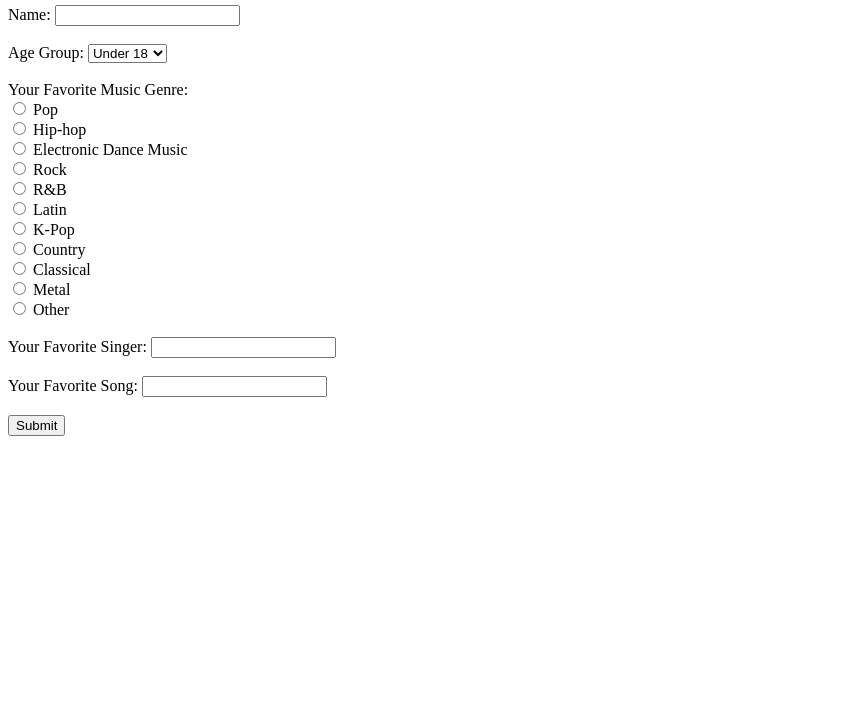
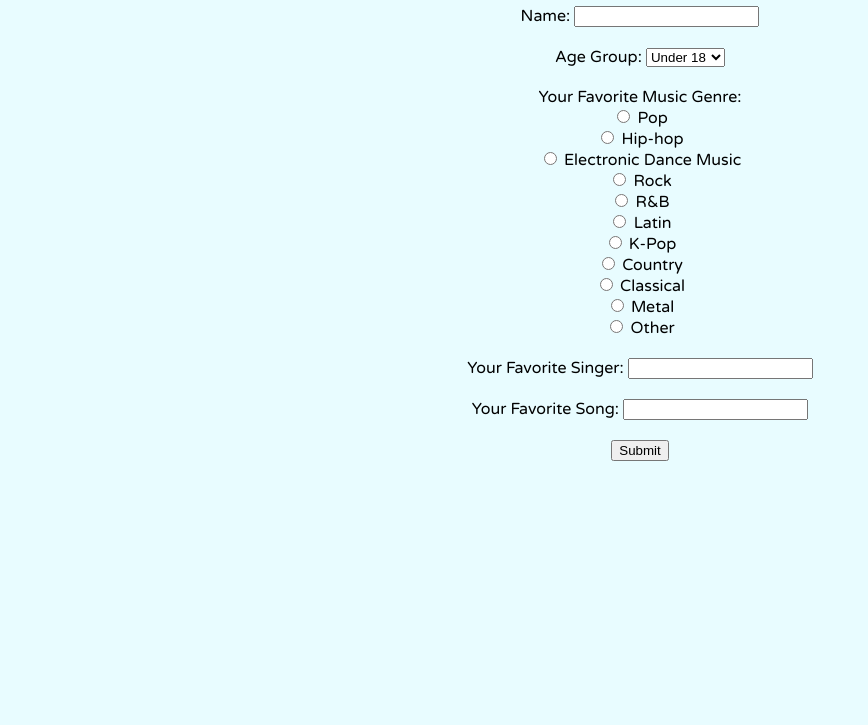
Before and after one commit to tinatsaitp/2022-Spring, a plain HTML site: page week9/music_survey.html in a window 1280 px wide. Shown: the part 75-800 px from the top of the page, without its empty margins (0-868 px from the left). Drawn offline with Linux system fonts and the light colour scheme.

Commit message:
update HW#9

```diff
--- /dev/null
+++ b/week9/music_survey.css
@@ -0,0 +1,6 @@
+body{
+	margin: 0;
+	font-family: 'Varela Round', Helvetica, sans-serif;
+	text-align: center;
+	background-color: #e8fcff;
+}
--- a/week9/music_survey.html
+++ b/week9/music_survey.html
@@ -1,11 +1,21 @@
 <!DOCTYPE html>
 <html lang="en">
 <head>
+    <title> HW #9 </title>
     <meta charset="UTF-8">
     <meta http-equiv="X-UA-Compatible" content="IE=edge">
     <meta name="viewport" content="width=device-width, initial-scale=1.0">
-    <title>HW #9</title>
+
+    <!-- google font: https://fonts.google.com/specimen/Varela+Round?query=Round#standard-styles -->
+    <link rel="preconnect" href="https://fonts.googleapis.com">
+    <link rel="preconnect" href="https://fonts.gstatic.com" crossorigin>
+    <link href="https://fonts.googleapis.com/css2?family=Varela+Round&display=swap" rel="stylesheet">
+
+    <link rel="stylesheet" type="text/css" href="music_survey.css">
 </head>
+
+
+
 <body>
     <h1>Interest Survey</h1>
     <form action='music_survey.php' method="post">
```
Also changed, not shown: 1 other file.
